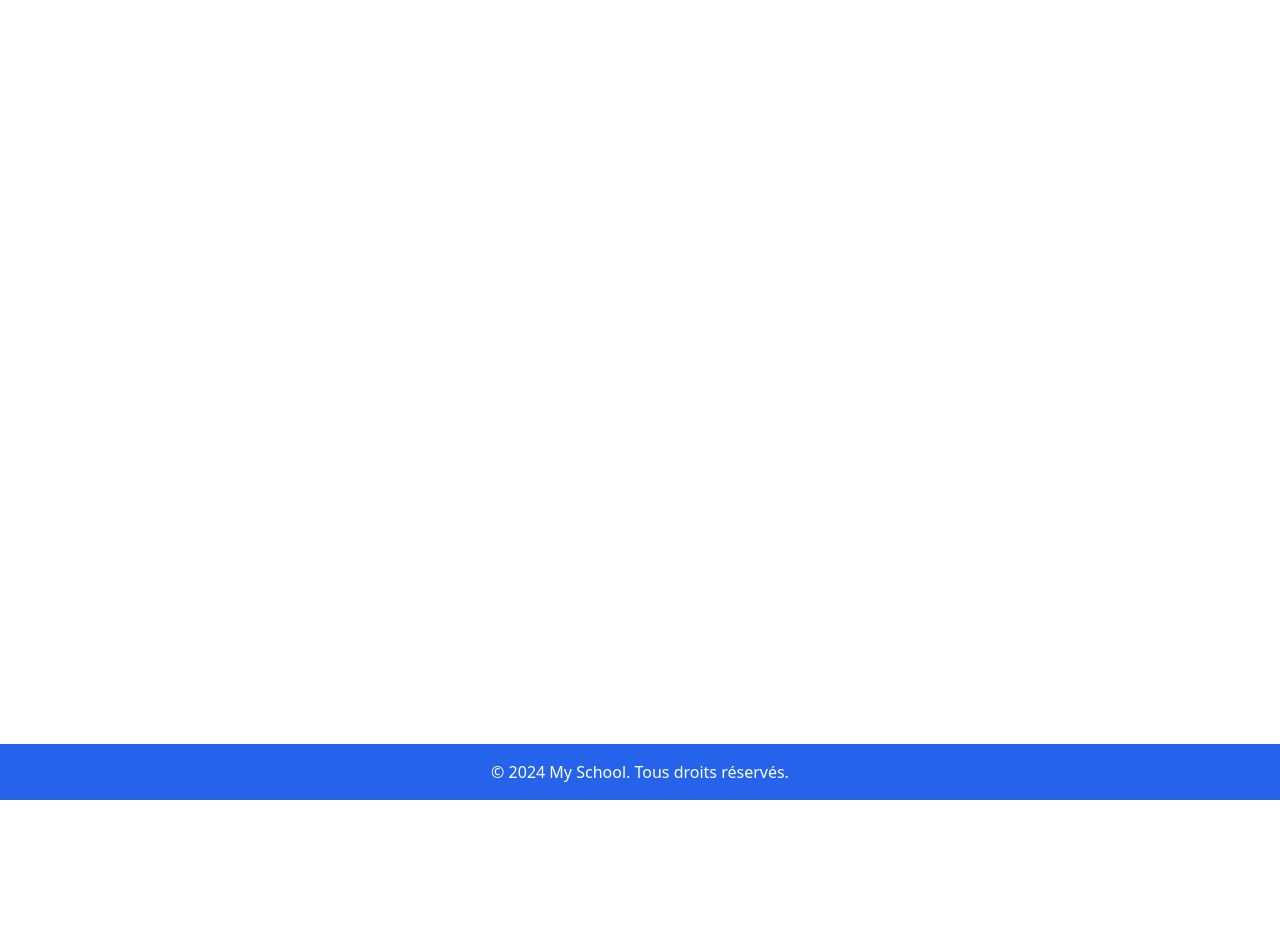
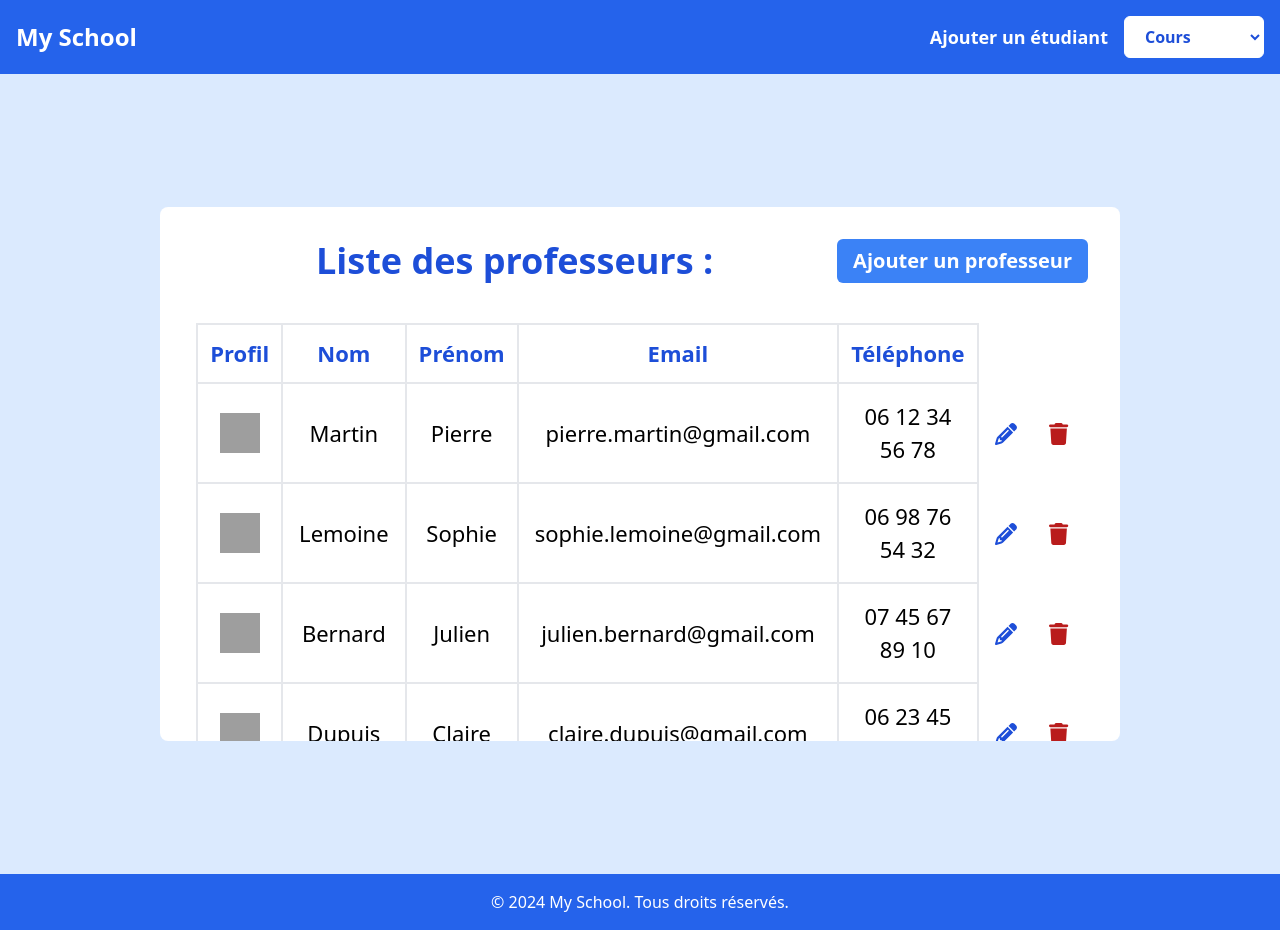
Before and after one commit to FAITH-ORAN/fullstack-Appli, a React (Create React App) app in the folder frontend/project-cours/: page /professors in a window 1280 px wide. Before the commit the page ends 800 px from the top, so only its background shows below. Built offline with nearby package versions, Linux system fonts and the light colour scheme; grey boxes are pictures that could not be loaded.

Commit message:
Ajout du listing des professeurs

```diff
--- a/frontend/project-cours/src/App.jsx
+++ b/frontend/project-cours/src/App.jsx
@@ -6,6 +6,7 @@ import HomePage from './pages/HomePage';
 import 'react-toastify/dist/ReactToastify.css';
 import { ToastContainer } from 'react-toastify';
 import StudentPage from "./pages/StudentPage";
+import ProfessorPage from "./pages/ProfessorPage";
 
 const App = () => {
   return (
@@ -16,6 +17,7 @@ const App = () => {
           <Routes>
             <Route path="/" element={<HomePage />} />
             <Route path="/students" element={<StudentPage />} />
+            <Route path="/professors" element={<ProfessorPage />} />
             {/* Dynamic route for adding entities */}
             <Route path="/ajouter/:entity" element={<EntityHandler />} />
           </Routes>
--- /dev/null
+++ b/frontend/project-cours/src/components/professors/ProfessorListing.jsx
@@ -0,0 +1,66 @@
+import React from 'react';
+import { FontAwesomeIcon } from '@fortawesome/react-fontawesome';
+import { faTrash, faPencilAlt } from "@fortawesome/free-solid-svg-icons";
+
+const ProfessorListing = () => {
+    const professors = [
+        { id: 1, firstName: 'Pierre', lastName: 'Martin', email: 'pierre.martin@gmail.com', phone: '06 12 34 56 78' },
+        { id: 2, firstName: 'Sophie', lastName: 'Lemoine', email: 'sophie.lemoine@gmail.com', phone: '06 98 76 54 32' },
+        { id: 3, firstName: 'Julien', lastName: 'Bernard', email: 'julien.bernard@gmail.com', phone: '07 45 67 89 10' },
+        { id: 4, firstName: 'Claire', lastName: 'Dupuis', email: 'claire.dupuis@gmail.com', phone: '06 23 45 67 89' },
+        { id: 5, firstName: 'Paul', lastName: 'Dubois', email: 'paul.dubois@gmail.com', phone: '07 12 34 56 78' },
+    ];
+
+    return (
+        <div className="bg-blue-100 h-screen w-screen flex items-center justify-center">
+            <div className="bg-white w-3/4 h-2/3 rounded-lg p-8 overflow-auto flex flex-col">
+                <div className="flex items-center justify-between mb-4 h-16">
+                    <h1 className="text-4xl font-bold text-blue-700 mx-auto">
+                        Liste des professeurs :
+                    </h1>
+                    <button className="text-xl bg-blue-500 hover:bg-blue-600 text-white font-bold py-2 px-4 rounded-md focus:outline-none focus:ring-2 focus:ring-blue-400">
+                        Ajouter un professeur
+                    </button>
+                </div>
+                <br />
+                <table className="text-[22px] w-[85%] mx-auto border-collapse text-blue-700">
+                    <thead>
+                    <tr>
+                        <th className="border-2 border-grey w-[10%] p-3 text-center">Profil</th>
+                        <th className="border-2 border-grey w-[20%] p-3 text-center">Nom</th>
+                        <th className="border-2 border-grey w-[20%] p-3 text-center">Prénom</th>
+                        <th className="border-2 border-grey w-[30%] p-3 text-center">Email</th>
+                        <th className="border-2 border-grey w-[20%] p-3 text-center">Téléphone</th>
+                        <td colSpan={2}></td>
+                    </tr>
+                    </thead>
+                    <tbody>
+                    {professors.map((professor) => (
+                        <tr key={professor.id}>
+
+                            {/* Utilisation d'une icône neutre pour les professeurs */}
+                            <td className="border-2 border-grey text-center p-4">
+                                <img
+                                    src="https://cdn-icons-png.flaticon.com/512/747/747376.png"
+                                    alt="profil neutre"
+                                    className="w-10 h-10 mx-auto"
+                                />
+                            </td>
+
+                            <td className="border-2 border-grey text-black text-center p-4">{professor.lastName}</td>
+                            <td className="border-2 border-grey text-black text-center p-4">{professor.firstName}</td>
+                            <td className="border-2 border-grey text-black text-center p-4">{professor.email}</td>
+                            <td className="border-2 border-grey text-black text-center p-4">{professor.phone}</td>
+
+                            <td className="cursor-pointer p-4 text-center"><FontAwesomeIcon icon={faPencilAlt} /></td>
+                            <td className="p-4 cursor-pointer text-red-700 hover:text-red-500 text-center"><FontAwesomeIcon icon={faTrash} /></td>
+                        </tr>
+                    ))}
+                    </tbody>
+                </table>
+            </div>
+        </div>
+    );
+};
+
+export default ProfessorListing;
--- /dev/null
+++ b/frontend/project-cours/src/pages/ProfessorPage.jsx
@@ -0,0 +1,14 @@
+import React from 'react';
+import ProfessorListing from '../components/professors/ProfessorListing';
+import Header from "../components/Header";
+
+const ProfessorPage = () => {
+    return (
+        <div>
+            <Header />
+            <ProfessorListing />
+        </div>
+    );
+};
+
+export default ProfessorPage;
--- a/frontend/project-cours/src/pages/StudentPage.jsx
+++ b/frontend/project-cours/src/pages/StudentPage.jsx
@@ -1,6 +1,5 @@
 import React from 'react';
 import StudentListing from '../components/students/StudentListing';
-import Footer from "../components/Footer";
 import Header from "../components/Header";
 
 const StudentPage = () => {
```
